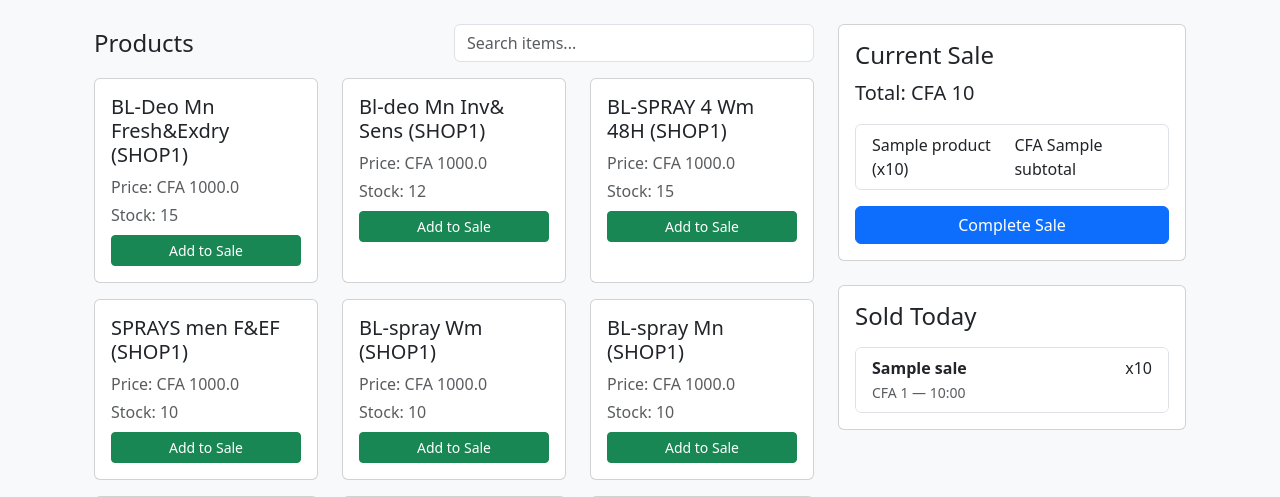
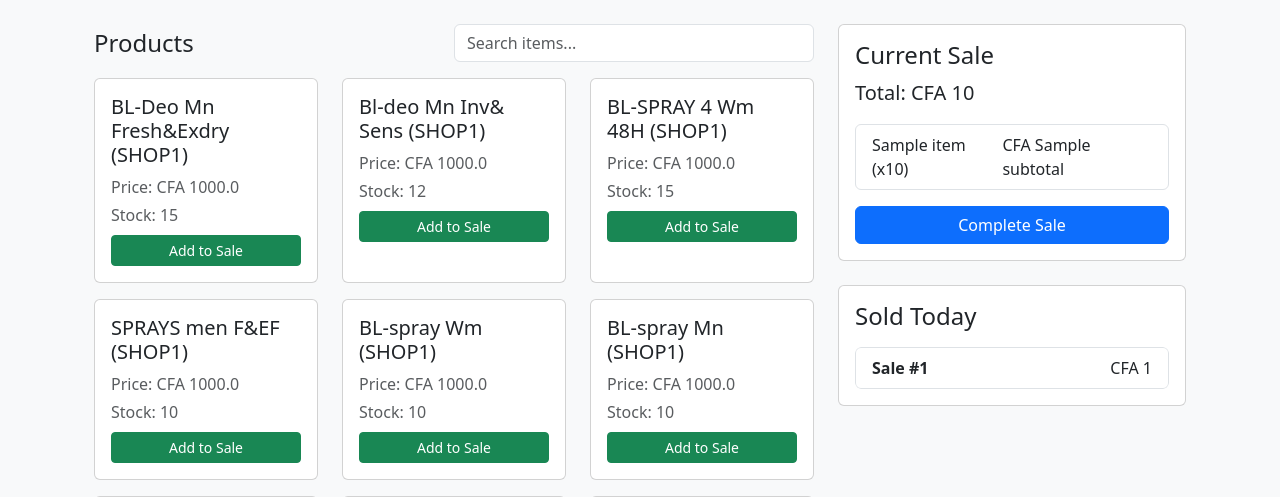
Before and after one commit to chifru19/asaba-inventory-pos, a Flask app: template templates/pos.html in a window 1280 px wide. Shown: the part 56-553 px from the top of the page. Run offline with Flask 3, Linux system fonts and the light colour scheme; tables that the repository leaves empty hold one stand-in row (values such as "Sample post"); the template is opened without the code that fills it: values that come from a table or form of the project are taken from there, most other values are stand-ins (such as "Sample title", 1, 10 or a date in 2020).

Commit message:
Fix cart item dictionary reference in POS template

```diff
--- a/app/templates/pos.html
+++ b/app/templates/pos.html
@@ -36,7 +36,7 @@
                     <ul class="list-group mb-3">
                         {% for item in cart %}
                         <li class="list-group-item d-flex justify-content-between align-items-center">
-                            {{ item.product.name }} (x{{ item.quantity }})
+                            {{ item.name }} (x{{ item.quantity }})
                             <span>CFA {{ item.subtotal }}</span>
                         </li>
                         {% endfor %}
@@ -56,10 +56,9 @@
                         {% for sale in today_sales %}
                         <li class="list-group-item">
                             <div class="d-flex justify-content-between">
-                                <span class="fw-bold">{{ sale.product_name }}</span>
-                                <span>x{{ sale.quantity }}</span>
+                                <span class="fw-bold">Sale #{{ sale.id }}</span>
+                                <span>CFA {{ sale.total_amount }}</span>
                             </div>
-                            <small class="text-muted">CFA {{ sale.total_price }} — {{ sale.timestamp.strftime('%H:%M') }}</small>
                         </li>
                         {% endfor %}
                     </ul>
```
